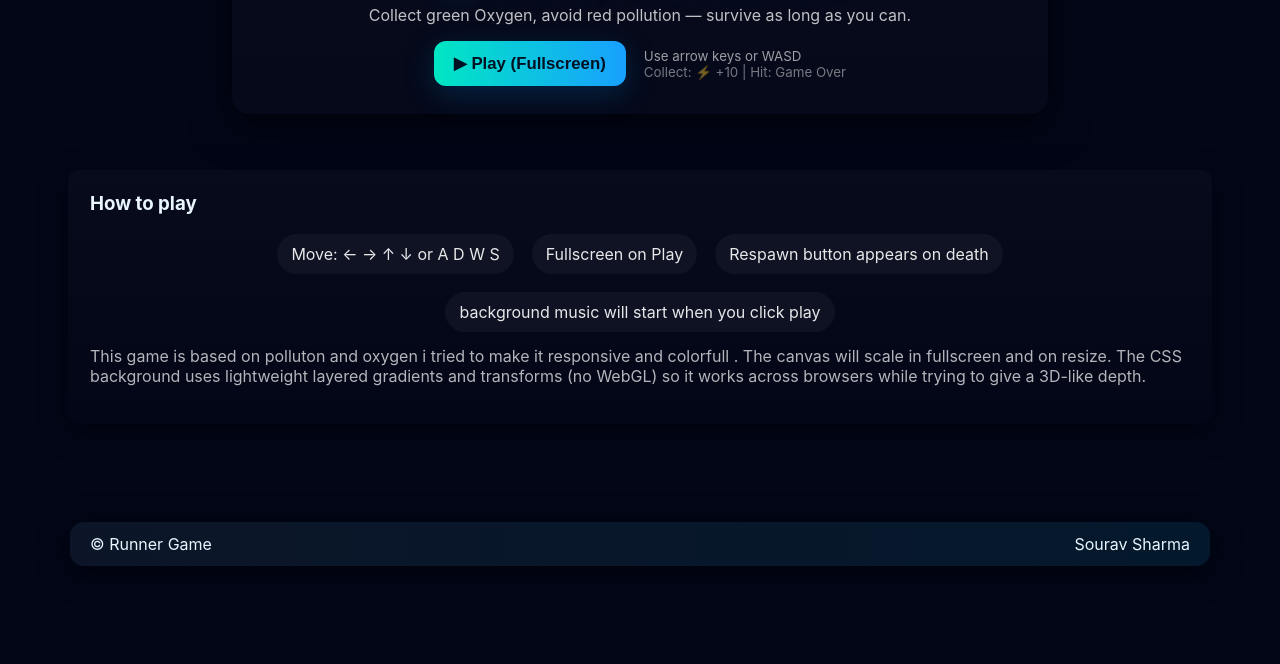
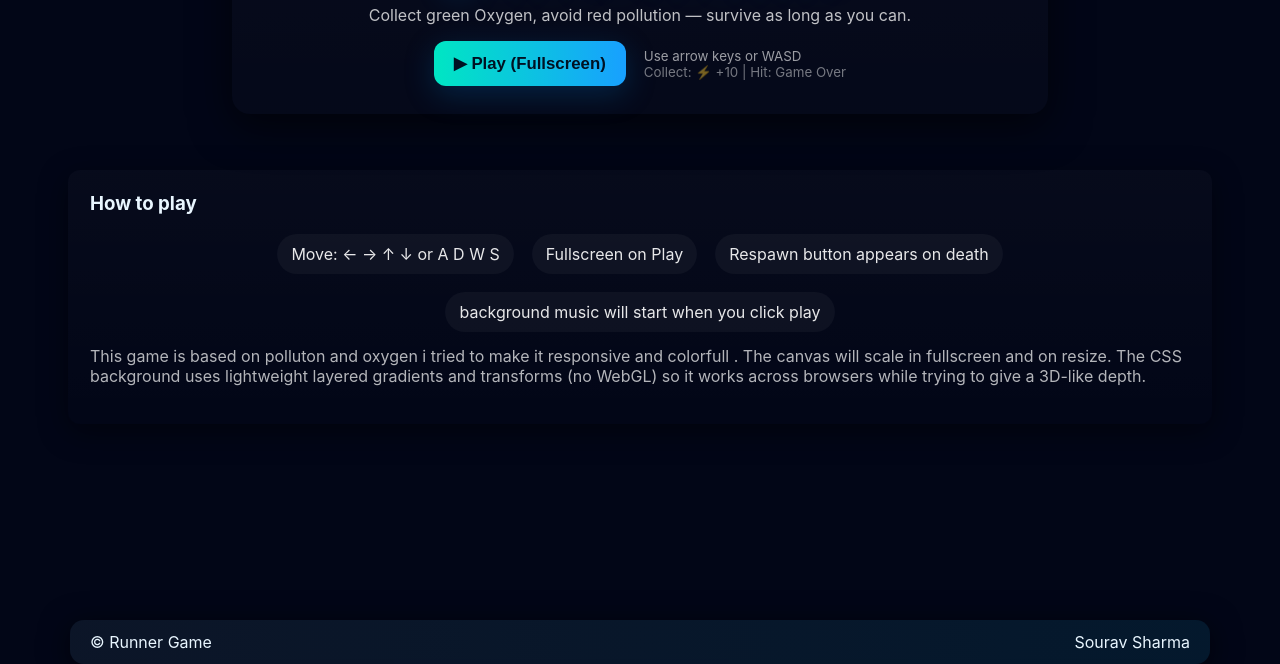
Before and after one commit to WhySourav/Normal-Game, a plain HTML site: page index.html in a window 1280 px wide. Shown: the part 159-823 px from the top of the page. Drawn offline with Linux system fonts and the light colour scheme; a script that the page names is missing.

Commit message:
testing something

```diff
--- a/style.css
+++ b/style.css
@@ -27,7 +27,9 @@ header, footer{display:block; width:calc(100% - 80px); max-width:1100px; margin:
 header{font-weight:700; font-size:1.1rem; text-align:center}
 
 main{display:flex; flex-direction:column; align-items:center; gap:28px; padding-bottom:80px;}
-
+main{
+  min-height:calc(100vh - 200px);
+}
 /* Start Menu Card */
 #startMenu{width:100%; max-width:760px; background:linear-gradient(180deg, rgba(255,255,255,0.02), rgba(255,255,255,0.01)); border-radius:18px; padding:28px; box-shadow:0 12px 40px rgba(0,0,0,0.6); text-align:center;}
 #titleText{font-size:2.4rem; margin:0 0 8px 0; color:var(--accent2); text-shadow:0 6px 30px rgba(24,160,255,0.12);}
```
